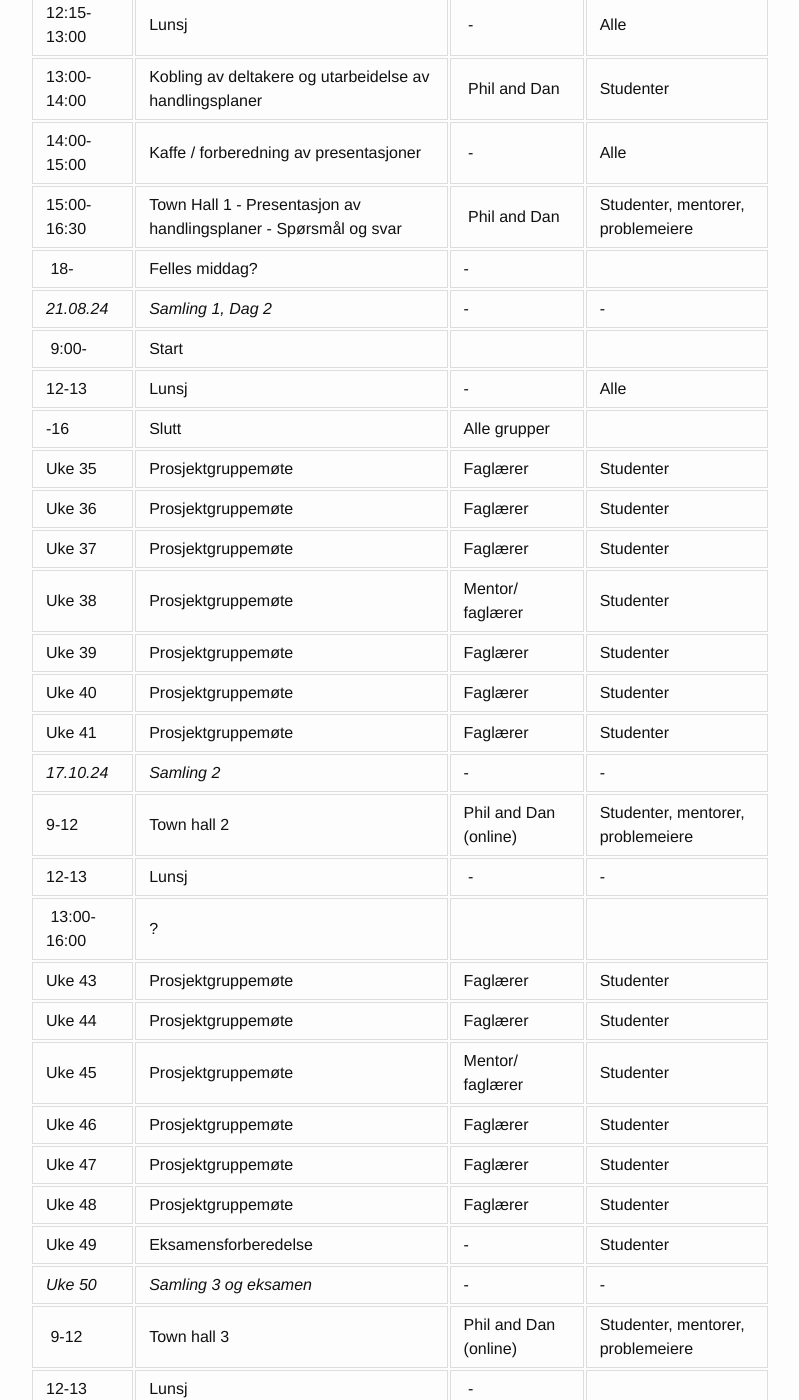
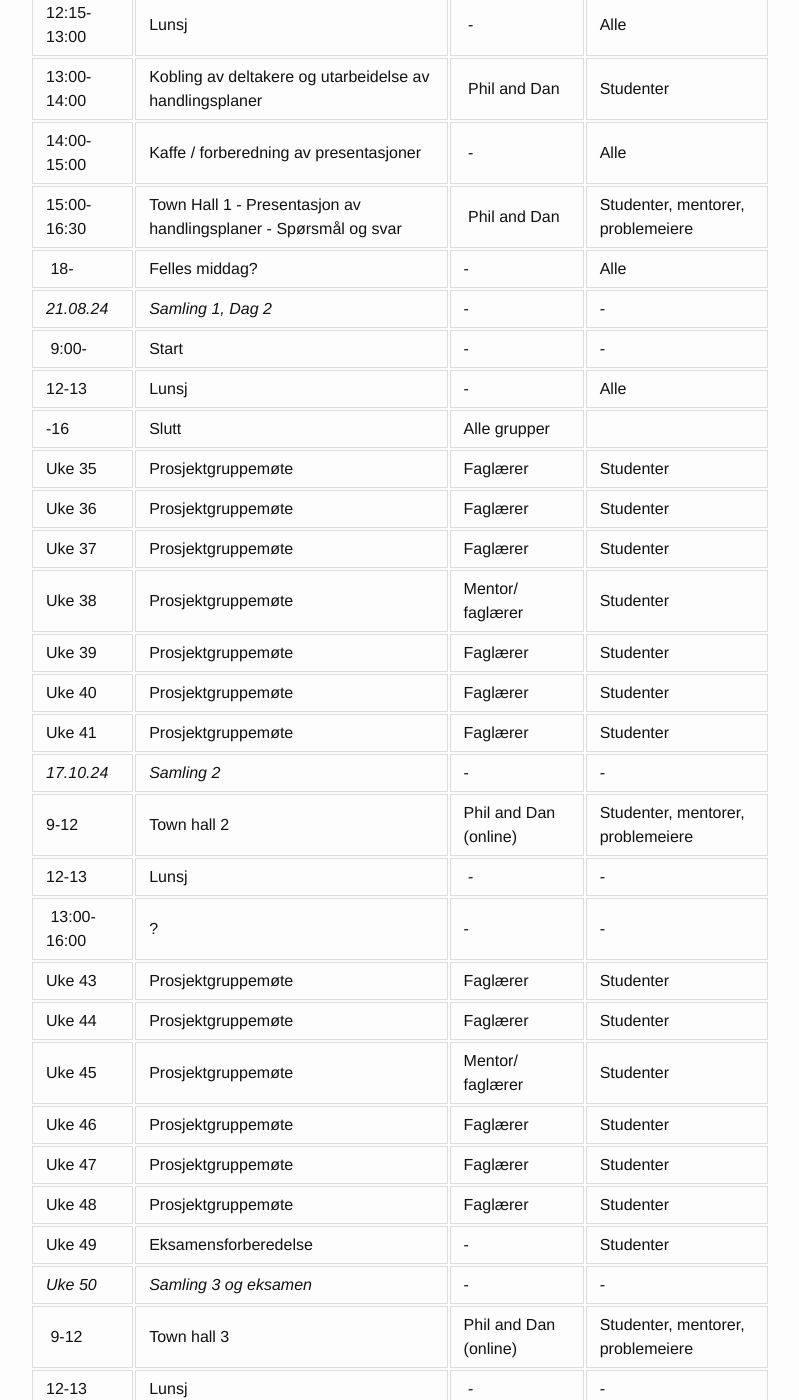
Before and after one commit to uit-inf-6010-f24/uit-inf-6010-f24.github.io, a Jekyll site: the page built from index.md, in a window 1280 px wide and 1400 px high, scrolled down 964 px. Shown: the whole window, without its empty margins (240-1039 px from the left). Built offline with Jekyll 4.4.1, drawn with Linux system fonts in a browser that asks for light colours; our own code applies the rules of GitHub Pages for plain Markdown files.

Commit message:
Update index.md

```diff
--- a/index.md
+++ b/index.md
@@ -31,9 +31,9 @@ Kursansvarlig og andre undervisere er:
 | 13:00-14:00 | Kobling av deltakere og utarbeidelse av handlingsplaner         | Phil and Dan | Studenter |
 | 14:00-15:00 | Kaffe / forberedning av presentasjoner                          | - | Alle |
 | 15:00-16:30 | Town Hall 1 - Presentasjon av handlingsplaner - Spørsmål og svar | Phil and Dan | Studenter, mentorer, problemeiere |
-| 18-   | Felles middag?                    | - |
+| 18-   | Felles middag?                    | - | Alle |
 | *21.08.24* | *Samling 1, Dag 2*           | - | - |
-| 9:00-   | Start | | |
+| 9:00-   | Start | - | - |
 | 12-13 | Lunsj                                | - | Alle |
 | -16 | Slutt | Alle grupper |
 | Uke 35 | Prosjektgruppemøte | Faglærer | Studenter |
@@ -46,7 +46,7 @@ Kursansvarlig og andre undervisere er:
 | *17.10.24* | *Samling 2*           | - | - |
 | 9-12  | Town hall 2   | Phil and Dan (online) | Studenter, mentorer, problemeiere |
 | 12-13 | Lunsj                             | - | - |
-| 13:00-16:00 | ?  | | |
+| 13:00-16:00 | ?  | - | - |
 | Uke 43 | Prosjektgruppemøte | Faglærer | Studenter |
 | Uke 44 | Prosjektgruppemøte | Faglærer | Studenter |
 | Uke 45 | Prosjektgruppemøte | Mentor/ faglærer | Studenter |
@@ -56,9 +56,9 @@ Kursansvarlig og andre undervisere er:
 | Uke 49 | Eksamensforberedelse | - | Studenter |
 | *Uke 50* | *Samling 3 og eksamen*  | - | - |
 | 9-12  | Town hall 3                | Phil and Dan (online) | Studenter, mentorer, problemeiere |
-| 12-13 | Lunsj                        | - |
-| 13-16 | Eksamen                      | - |
-| 18-   | Avslutningsmiddag            | - |
+| 12-13 | Lunsj                        | - | - |
+| 13-16 | Eksamen                      | - | - |
+| 18-   | Avslutningsmiddag            | - | - |
 
 # Arberidsoppgaver mellom samlingene
 
```
